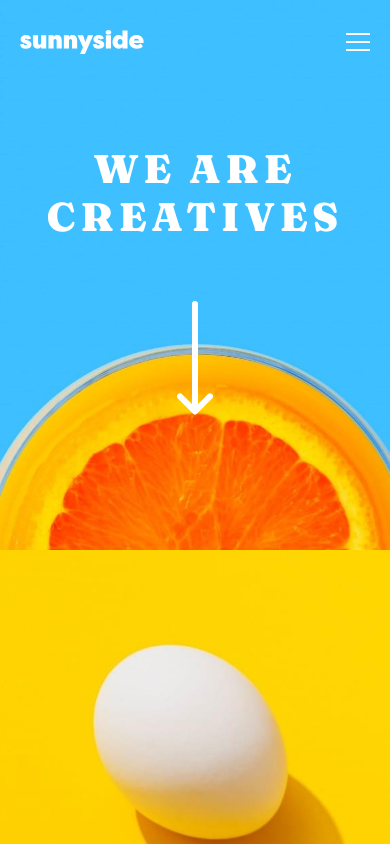
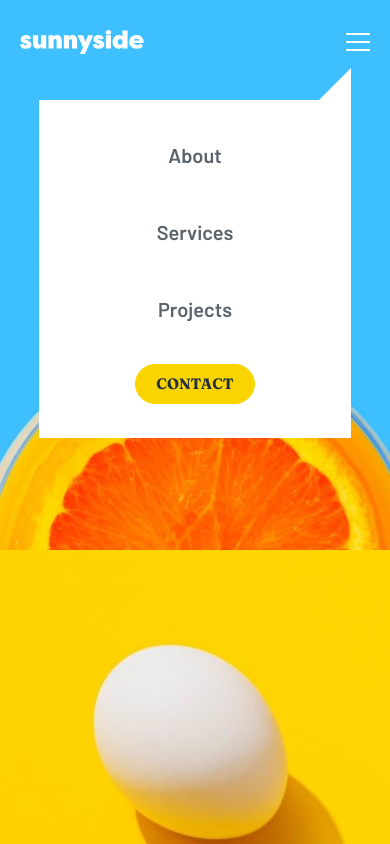
Before and after one commit to DavichoDev/sunnyside-agency-landing-page-main, a website: page index.html in a window 390 px wide. Both pictures are taken after a click on the element 358 px from the left and 42 px from the top of the page. Shown: the top 844 px of the page. Drawn offline with Linux system fonts and the light colour scheme.

Commit message:
[FEAT] mobile menu avalible

```diff
--- a/index.html
+++ b/index.html
@@ -28,10 +28,16 @@
         <div class="logo">
           <img src="build/img/logo.svg" alt="Logo Sunnyside">
         </div>
-        <div class="logo-menu">
+        <div class="logo-menu" id="#menu-button">
           <img src="build/img/icon-hamburger.svg" alt="Logo HamburguerMenu">
         </div>
         <nav class="links">
+          <a href="#">About</a>
+          <a href="#">Services</a>
+          <a href="#">Projects</a>
+          <a href="#">Contact</a>
+        </nav>
+        <nav class="mobile-menu" id="#mobile-menu">
           <a href="#">About</a>
           <a href="#">Services</a>
           <a href="#">Projects</a>
@@ -199,6 +205,8 @@
     </div>
   </footer>
 
+  <script src="build/js/main.js"></script>
+
 </body>
 
 </html>
--- a/src/scss/header/_header.scss
+++ b/src/scss/header/_header.scss
@@ -12,6 +12,7 @@
     @include m.tablet {
         background-image: url(../img/desktop/image-header.jpg);
     }
+
     .header-content {
         .header-bar {
             position: absolute;
@@ -21,38 +22,93 @@
             align-items: center;
             padding: 3rem 2rem;
             width: 100%;
+
             .logo-menu {
+                cursor: pointer;
                 @include m.desktop {
                     padding: 2rem;
                     display: none;
                 }
             }
+
             .links {
                 display: none;
+
                 a {
                     color: v.$white;
                     padding: 1rem 2rem;
                 }
-                :last-child{
-                    color:v.$veryDarkDesaturated;
+
+                :last-child {
+                    color: v.$veryDarkDesaturated;
                     font-family: v.$fuente_principal;
                     text-transform: uppercase;
                     font-size: 1.5rem;
                     background-color: v.$white;
                     border: .1rem solid v.$white;
                     border-radius: 3rem;
+
                     &:hover {
-                        color:v.$white;
+                        color: v.$white;
                         background-color: v.$lightBlue;
                         border: .1rem solid v.$lightBlue;
                     }
                 }
+
                 @include m.desktop {
                     display: flex;
                     justify-content: space-around;
                     width: 40%;
                 }
             }
+
+            .mobile-menu {
+                display: none;
+                position: absolute;
+                background-color: v.$white;
+                height: 40vh;
+                top: 10rem;
+                right: 10%;
+                left: 10%;
+                flex-direction: column;
+                justify-content: space-evenly;
+                align-items: center;
+
+                a {
+                    color: v.$veryDarkGrayish;
+                    padding: 1rem 2rem;
+                    font-size: 2rem;
+                }
+
+                &::after {
+                    content: "";
+                    position: absolute;
+                    right: 0;
+                    top: -3.2rem;
+                    border-top: 1.6rem solid transparent;
+                    border-bottom: 1.6rem solid v.$white;
+                    border-left: 1.6rem solid transparent;
+                    border-right: 1.6rem solid v.$white;
+                }
+
+                :last-child {
+                    color: v.$veryDarkDesaturated;
+                    font-family: v.$fuente_principal;
+                    text-transform: uppercase;
+                    font-size: 1.5rem;
+                    background-color: v.$yellow;
+                    border: .1rem solid v.$yellow;
+                    border-radius: 3rem;
+                }
+
+                @include m.desktop {
+                    display: flex;
+                    justify-content: space-around;
+                    width: 40%;
+                }
+            }
+
+            .opened {}
         }
 
         .header-copy,
@@ -64,13 +120,16 @@
             left: 0;
             right: 0;
         }
+
         .header-copy {
             top: 0;
             bottom: 30%;
+
             @include m.tablet {
                 top: 0;
                 bottom: 50%;
             }
+
             p {
                 color: v.$white;
                 font-family: v.$fuente_principal;
@@ -82,9 +141,11 @@
                 line-height: 1.2;
             }
         }
+
         .arrow-logo {
             bottom: 0;
             top: 30%;
+
             @include m.tablet {
                 bottom: 0;
                 top: 5%;
```
Also changed, not shown: build/css/app.css, build/js/main.js (added), 1 other file.
